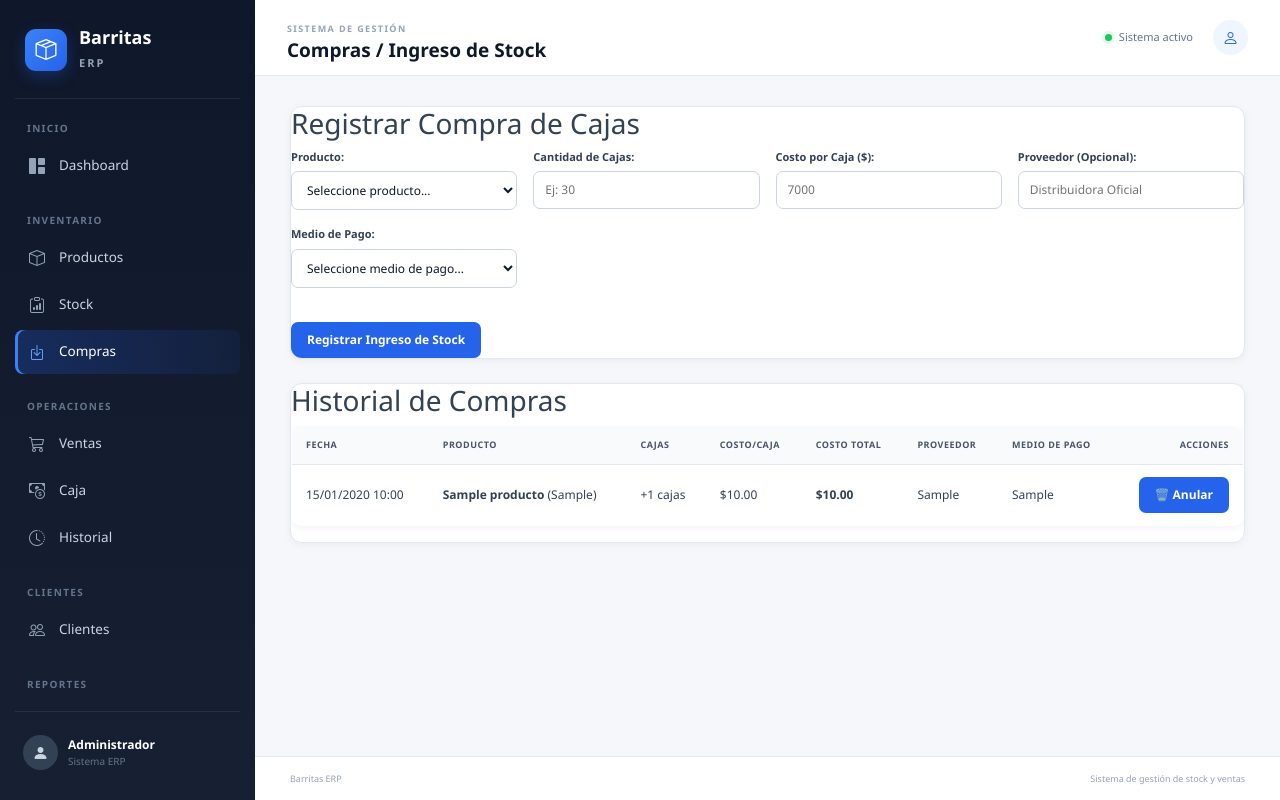
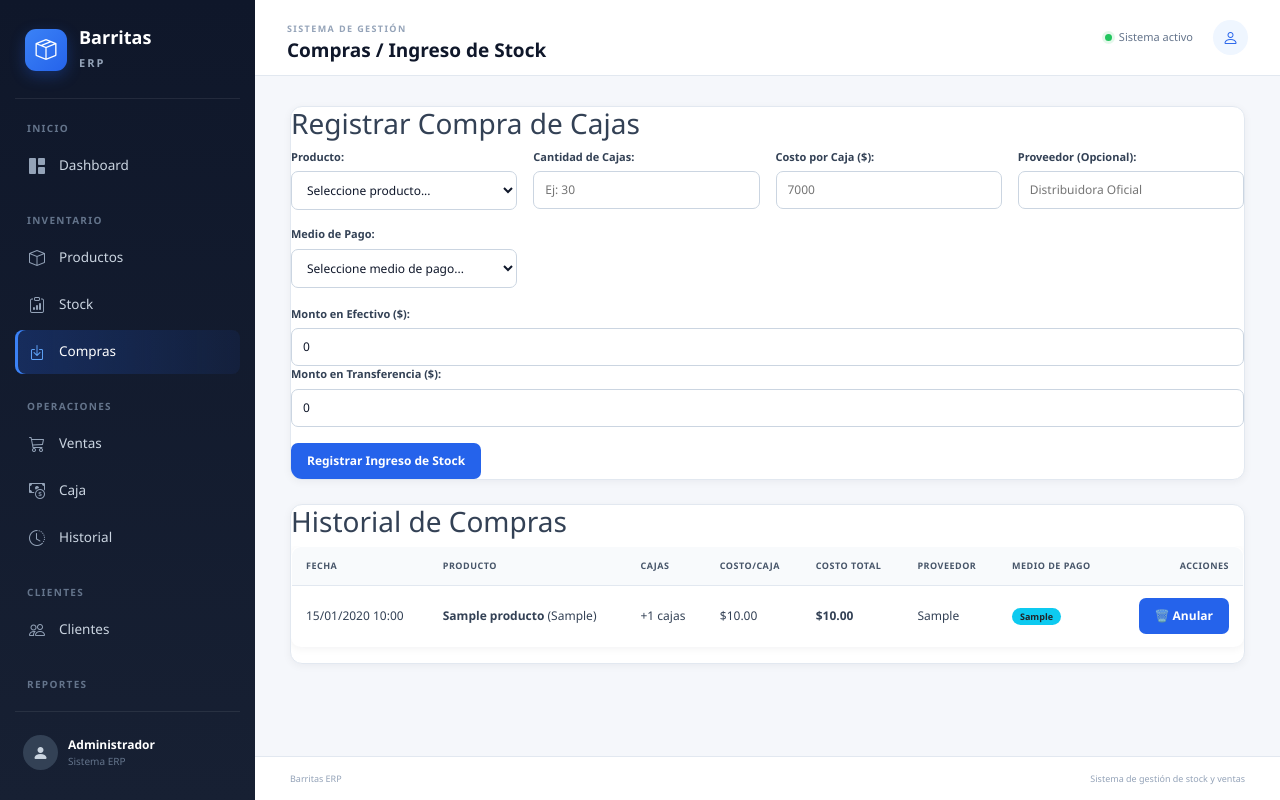
Before and after one commit to FrancoLince/barritas-stock, a Flask app: page /compras in a window 1280 px wide. Run offline with Flask 3, Linux system fonts and the light colour scheme; a user stored in the database is signed in; tables that the repository leaves empty hold one stand-in row (values such as "Sample post").

Commit message:
Update compras.html

```diff
--- a/templates/compras.html
+++ b/templates/compras.html
@@ -38,7 +38,20 @@
                     <option value="">Seleccione medio de pago...</option>
                     <option value="Efectivo">Efectivo</option>
                     <option value="Transferencia">Transferencia</option>
+                    <option value="Mixto">Mixto</option>
                 </select>
+            </div>
+        </div>
+
+        <!-- Campos adicionales desplegables para Pago Mixto -->
+        <div id="div_pago_mixto_compra" class="pago-mixto-container hidden">
+            <div class="form-group">
+                <label for="monto_efectivo">Monto en Efectivo ($):</label>
+                <input type="number" step="0.01" min="0" id="monto_efectivo" name="monto_efectivo" value="0">
+            </div>
+            <div class="form-group">
+                <label for="monto_transferencia">Monto en Transferencia ($):</label>
+                <input type="number" step="0.01" min="0" id="monto_transferencia" name="monto_transferencia" value="0">
             </div>
         </div>
 
@@ -69,14 +82,22 @@
                 {% for c in compras %}
                 <tr>
                     <td>{{ c.fecha.strftime('%d/%m/%Y %H:%M') }}</td>
-                    <td><strong>{{ c.producto.nombre }}</strong> ({{ c.producto.sabor }})</td>
+                    <td><strong>{{ c.producto.nombre if c.producto else 'N/A' }}</strong> ({{ c.producto.sabor if c.producto else '-' }})</td>
                     <td>+{{ c.cantidad_cajas }} cajas</td>
                     <td>${{ "{:,.2f}".format(c.costo_por_caja | default(0)) }}</td>
                     <td><strong>${{ "{:,.2f}".format(c.costo_total | default(0)) }}</strong></td>
                     <td>{{ c.proveedor or '-' }}</td>
-                    <td>{{ c.medio_pago or '-' }}</td>
+                    <td>
+                        {% if c.medio_pago == 'Mixto' %}
+                            <span class="badge bg-warning text-dark">
+                                Mixto (EF: ${{ "{:,.2f}".format(c.monto_efectivo or 0) }} / TR: ${{ "{:,.2f}".format(c.monto_transferencia or 0) }})
+                            </span>
+                        {% else %}
+                            <span class="badge bg-info text-dark">{{ c.medio_pago or '-' }}</span>
+                        {% endif %}
+                    </td>
                     <td class="text-end">
-                        <form action="{{ url_for('eliminar_compra', compra_id=c.id) }}" method="POST" class="d-inline" data-confirm="¿Anular esta compra? Se descontará el stock agregando al producto.">
+                        <form action="{{ url_for('eliminar_compra', compra_id=c.id) }}" method="POST" class="d-inline" data-confirm="¿Anular esta compra? Se descontará el stock agregado al producto.">
                             <button type="submit" class="btn btn-sm btn-outline-danger">🗑️ Anular</button>
                         </form>
                     </td>
```
